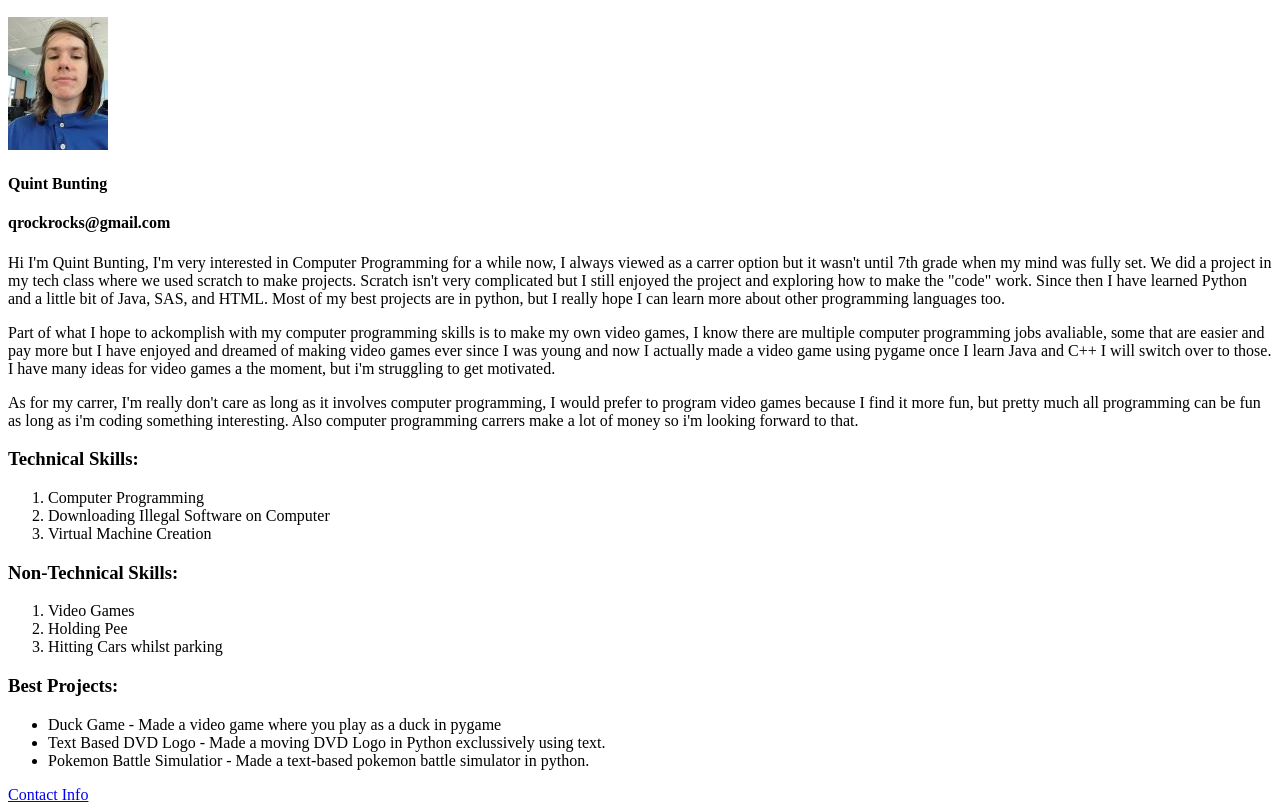
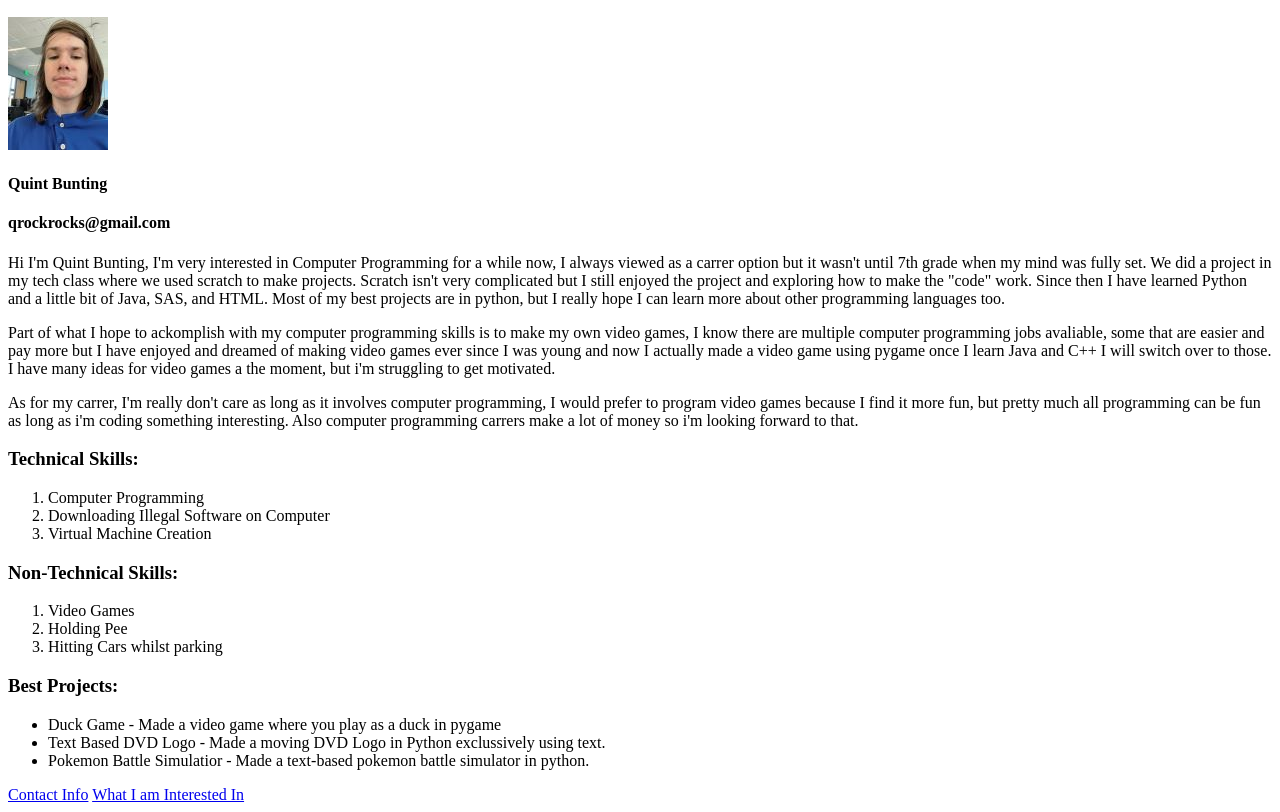
Before and after one commit to Q456lm/Bunting, a plain HTML site: page index.html in a window 1280 px wide. Shown: the part 110-922 px from the top of the page. Drawn offline with Linux system fonts and the light colour scheme.

Commit message:
Added Interest Link

```diff
--- a/index.html
+++ b/index.html
@@ -40,9 +40,10 @@
                 <li>Pokemon Battle Simulatior - Made a text-based pokemon battle simulator in python.</li>
             </ul>
         </Projects>
-        <Contact>
+        <Links>
             <a href="contact.html">Contact Info</a>
-        </Contact>
+            <a href="interests.html">What I am Interested In</a>
+        </Links>
 
     </body>
 </html>
```
